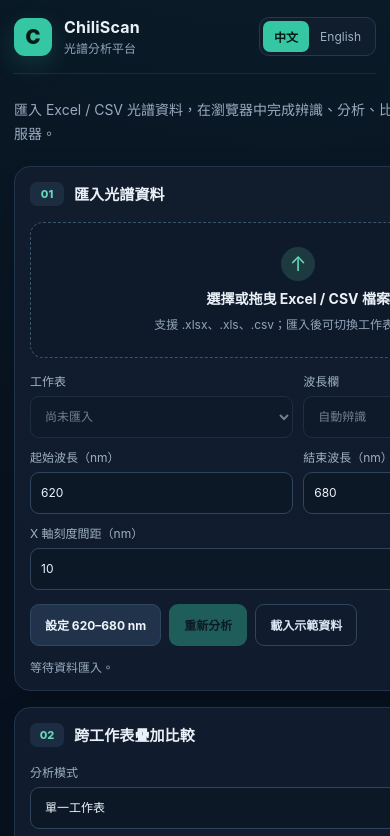
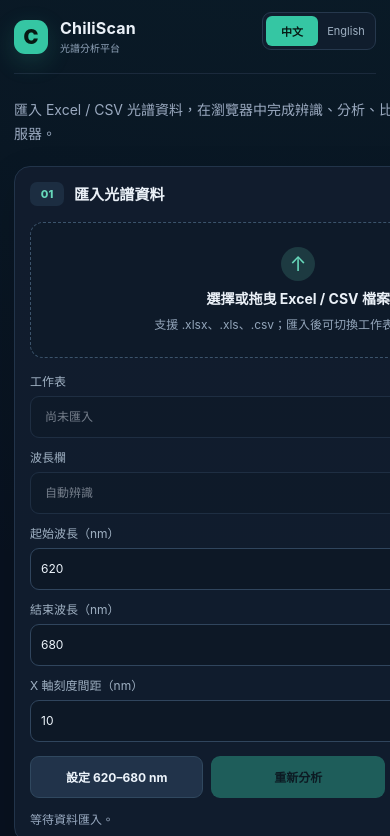
Before and after one commit to rgwvb/ChiliScan_V7_VSCode, a plain HTML site: page index.html in a window 390 px wide. Shown: the top 836 px of the page. Drawn offline with Linux system fonts and the light colour scheme.

Commit message:
Improve responsive layout and mobile language switch
Co-authored-by: Copilot <223556219+Copilot@users.noreply.github.com>

```diff
--- a/css/style.css
+++ b/css/style.css
@@ -83,20 +83,39 @@ tbody tr:hover td{background:#122136}
 .pagination{display:flex;align-items:center;justify-content:space-between;margin-top:12px}
 .pagination .status{margin:0}
 [hidden]{display:none!important}
+.mobile-language-switch{display:none}
+@media(max-width:1120px){
+  .controls-grid{grid-template-columns:repeat(3,minmax(0,1fr))}
+  .chart-controls .field{min-width:145px}
+  .toolbar .field{min-width:200px}
+}
 @media(max-width:980px){
   .controls-grid{grid-template-columns:repeat(3,minmax(0,1fr))}
   .analysis-grid{grid-template-columns:1fr}
   .stats{grid-template-columns:repeat(2,minmax(0,1fr))}
+  .topbar-actions{gap:6px}
+  .device-tag{display:none}
 }
 @media(max-width:620px){
   .app-shell{padding:0 14px 40px}
-  .topbar{height:auto;min-height:74px;gap:12px}
-  .device-tag{display:none}
+  .mobile-language-switch{position:fixed;top:12px;right:14px;z-index:100;display:flex!important;gap:2px;background:#101d2d;border:1px solid #26384d;border-radius:9px;padding:3px}
+  .mobile-language-switch button{width:52px;height:30px;border:0;background:transparent;color:#9fb0c2;padding:0;border-radius:6px;font-size:11px;cursor:pointer}
+  .mobile-language-switch button.active{background:#35c6a3;color:#071913;font-weight:800}
+  .topbar{position:relative;height:auto;min-height:74px;flex-direction:row;align-items:center;justify-content:flex-start;padding:12px 0}
+  .topbar-actions{position:fixed;right:14px;top:12px;width:auto;max-width:118px;margin-left:0;justify-content:flex-end;transform:none;z-index:50}
+  .topbar-actions{display:none!important}
+  .language-switch{display:flex!important}
+  .language-switch button{display:block!important}
   .brand strong{font-size:16px}
+  .brand div span{font-size:10px}
+  .brand-mark{width:34px;height:34px}
+  .language-switch{max-width:118px}
+  .language-switch button{padding:7px 6px;font-size:11px}
   .panel{padding:15px}
-  .controls-grid{grid-template-columns:1fr 1fr}
-  .controls-grid .field:last-of-type{grid-column:1/-1}
+  .controls-grid{grid-template-columns:1fr}
+  .controls-grid .field:last-of-type{grid-column:auto}
   .button-row{grid-column:1/-1}
+  .button-row .btn{flex:1 1 140px}
   .stats{grid-template-columns:1fr 1fr}
   .stat{min-height:82px}
   .stat strong{font-size:20px}
--- a/index.html
+++ b/index.html
@@ -10,6 +10,10 @@
 </head>
 <body>
   <div class="app-shell">
+    <div class="mobile-language-switch" aria-label="Language">
+      <button type="button" data-lang="zh" class="active" aria-pressed="true">中文</button>
+      <button type="button" data-lang="en" aria-pressed="false">English</button>
+    </div>
     <header class="topbar">
       <div class="brand">
         <span class="brand-mark">C</span>
```
